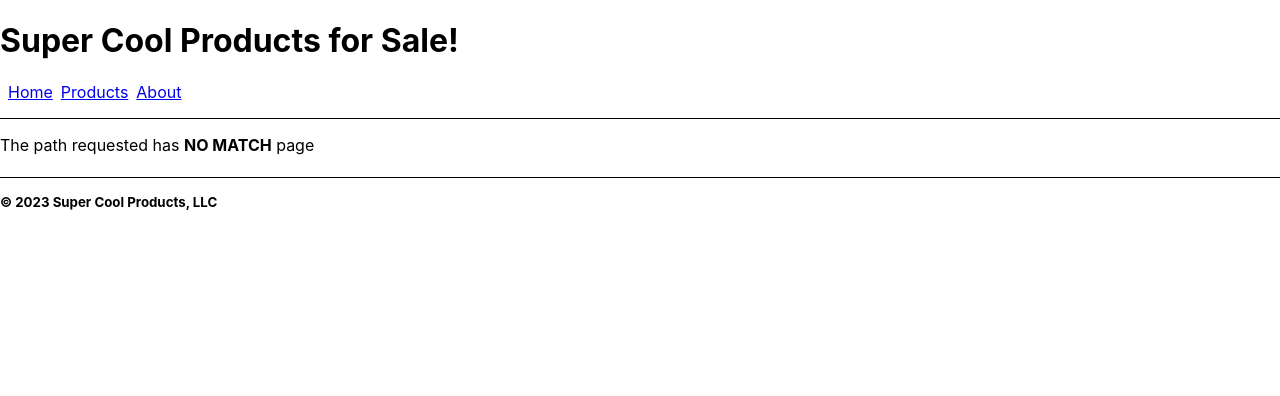
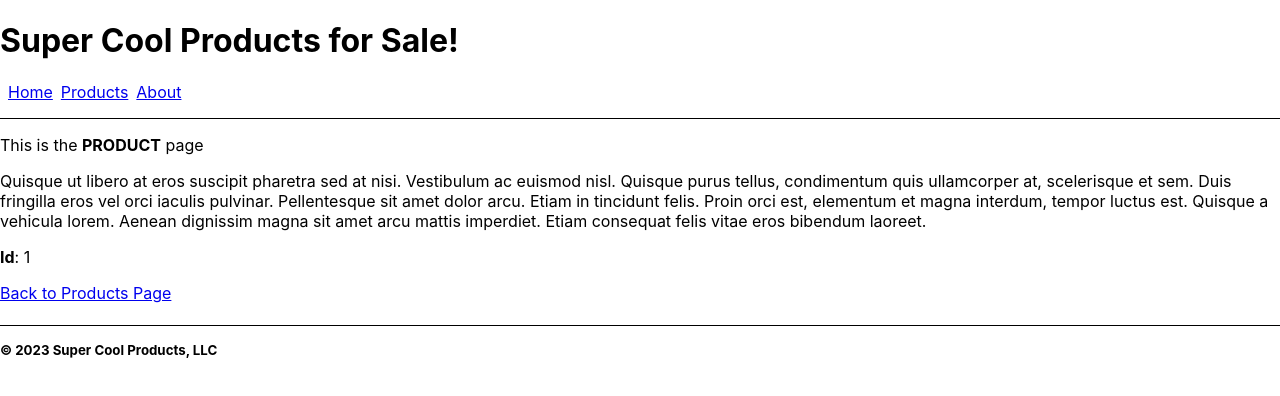
Before and after one commit to ScottWiniarski/react-router-demo, a React (Create React App) app: page /product/1 in a window 1280 px wide. Shown: the top 396 px of the page. Built offline with nearby package versions, Linux system fonts and the light colour scheme.

Commit message:
1.13 commit using Parameters * Created new Product entity * added routing for each individual product based on id

```diff
--- a/src/App.js
+++ b/src/App.js
@@ -1,6 +1,7 @@
 import { Routes, Route, NavLink } from 'react-router-dom';
 import Home from './Components/Home';
 import Products from "./Components/Products";
+import Product from "./Components/Product";
 import About from "./Components/About";
 
 function App() {
@@ -31,6 +32,7 @@
         <Route index element={<Home />} />
         <Route path="home" element={<Home />} />
         <Route path="products" element={<Products products={products} />} />
+        <Route path="product/:id" element={<Product />} />
         <Route path="about" element={<About />} />
         <Route path="*" element={<NoMatch />} />
       </Routes>
--- /dev/null
+++ b/src/Components/Product.jsx
@@ -0,0 +1,20 @@
+import { Link } from 'react-router-dom'
+import { useParams } from 'react-router-dom';
+
+function Product() {
+  const { id } = useParams();
+  return (
+    <div>
+      This is the <strong>PRODUCT</strong> page
+      <p>
+      Quisque ut libero at eros suscipit pharetra sed at nisi. Vestibulum ac euismod nisl. Quisque purus tellus, condimentum quis ullamcorper at, scelerisque et sem. Duis fringilla eros vel orci iaculis pulvinar. Pellentesque sit amet dolor arcu. Etiam in tincidunt felis. Proin orci est, elementum et magna interdum, tempor luctus est. Quisque a vehicula lorem. Aenean dignissim magna sit amet arcu mattis imperdiet. Etiam consequat felis vitae eros bibendum laoreet.
+      </p>
+      <div>
+        <strong>Id</strong>: {id}
+        <p><Link to="/products">Back to Products Page</Link></p>
+      </div>
+    </div>
+  );
+}
+
+export default Product;
```
